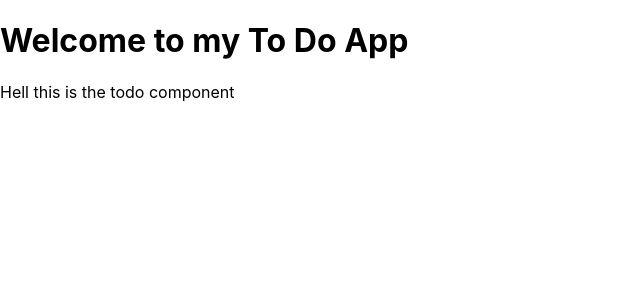
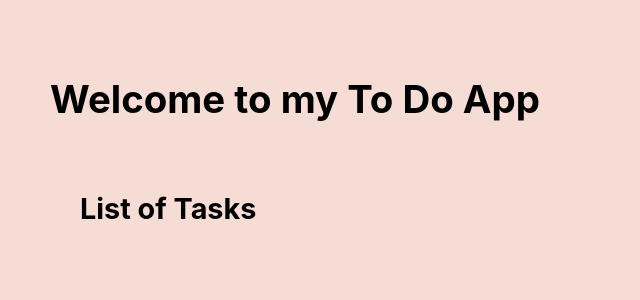
Before and after one commit to Reignu/todolist, a React (Create React App) app in the folder frontend/: page / in a window 1280 px wide. Shown: the top 300 px of the page, without its empty margins (0-640 px from the left). Built offline with nearby package versions, Linux system fonts and the light colour scheme.

Commit message:
Added Todo component

```diff
--- a/frontend/src/App.css
+++ b/frontend/src/App.css
@@ -1,4 +1,8 @@
 .App {
   margin: 0;
-  padding: 0;
+  padding: 50px;
+  background-color: #f5ddd5;
+  font-weight: 500;
+  font-size: 1.2rem;
+  height: 100vh;
 }
--- a/frontend/src/components/todo/index.js
+++ b/frontend/src/components/todo/index.js
@@ -1,8 +1,14 @@
 import React from 'react'
+import { Container } from './styles'
 
 function Todo() {
     return (
-        <div>Hell this is the todo component</div>
+        <Container><h2>List of Tasks</h2>
+        {/* Form Component */}
+        {/* Task */}
+        {/* Key */}
+        {/* Author */}
+        </Container>
     )
 }
 
--- a/frontend/src/components/todo/styles.js
+++ b/frontend/src/components/todo/styles.js
@@ -0,0 +1,8 @@
+import styled from "styled-components";
+
+export const Container = styled.div`
+    background-color: white
+    color: #2d313f
+    border-radius: 15px;
+    padding: 20px 30px;
+`;
```
